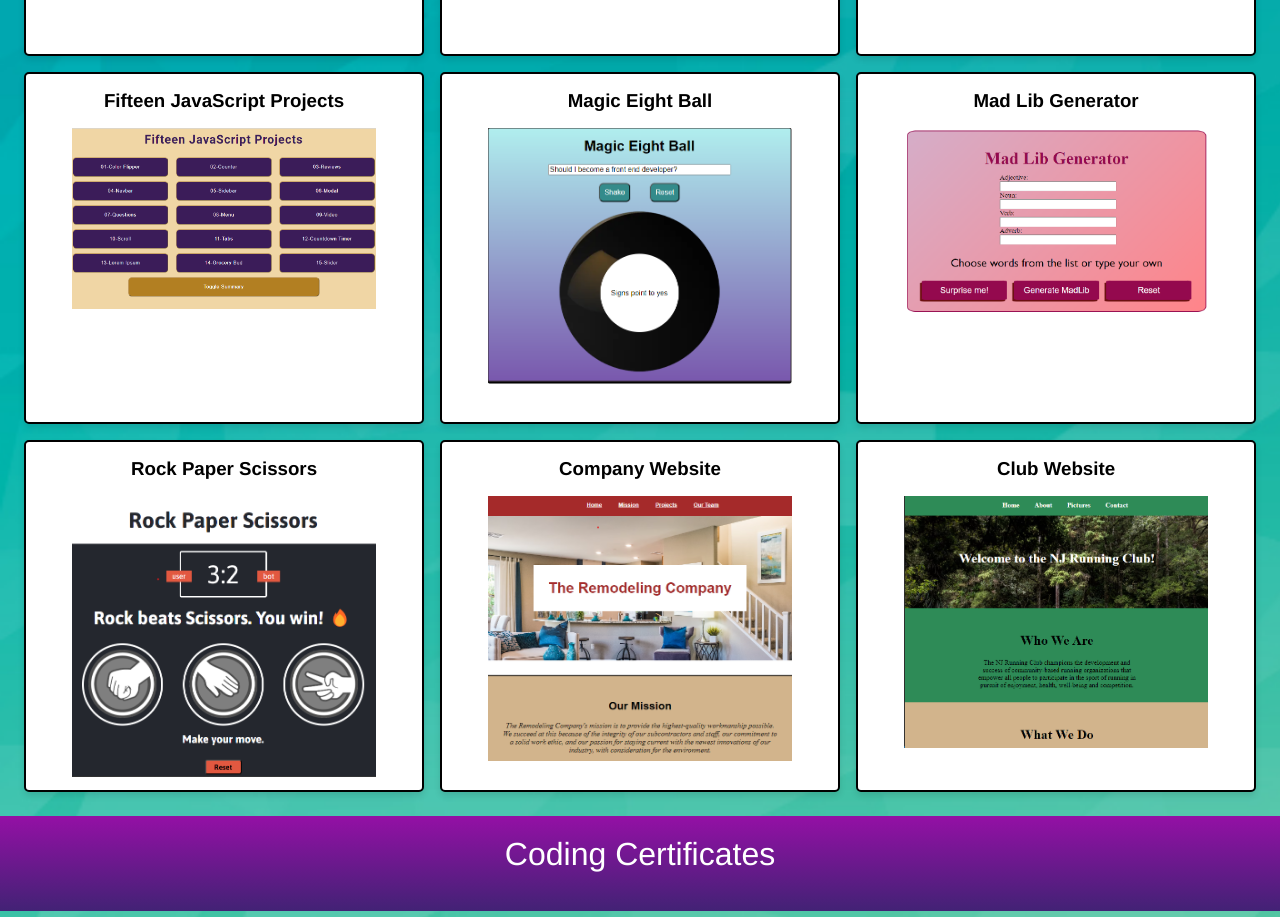
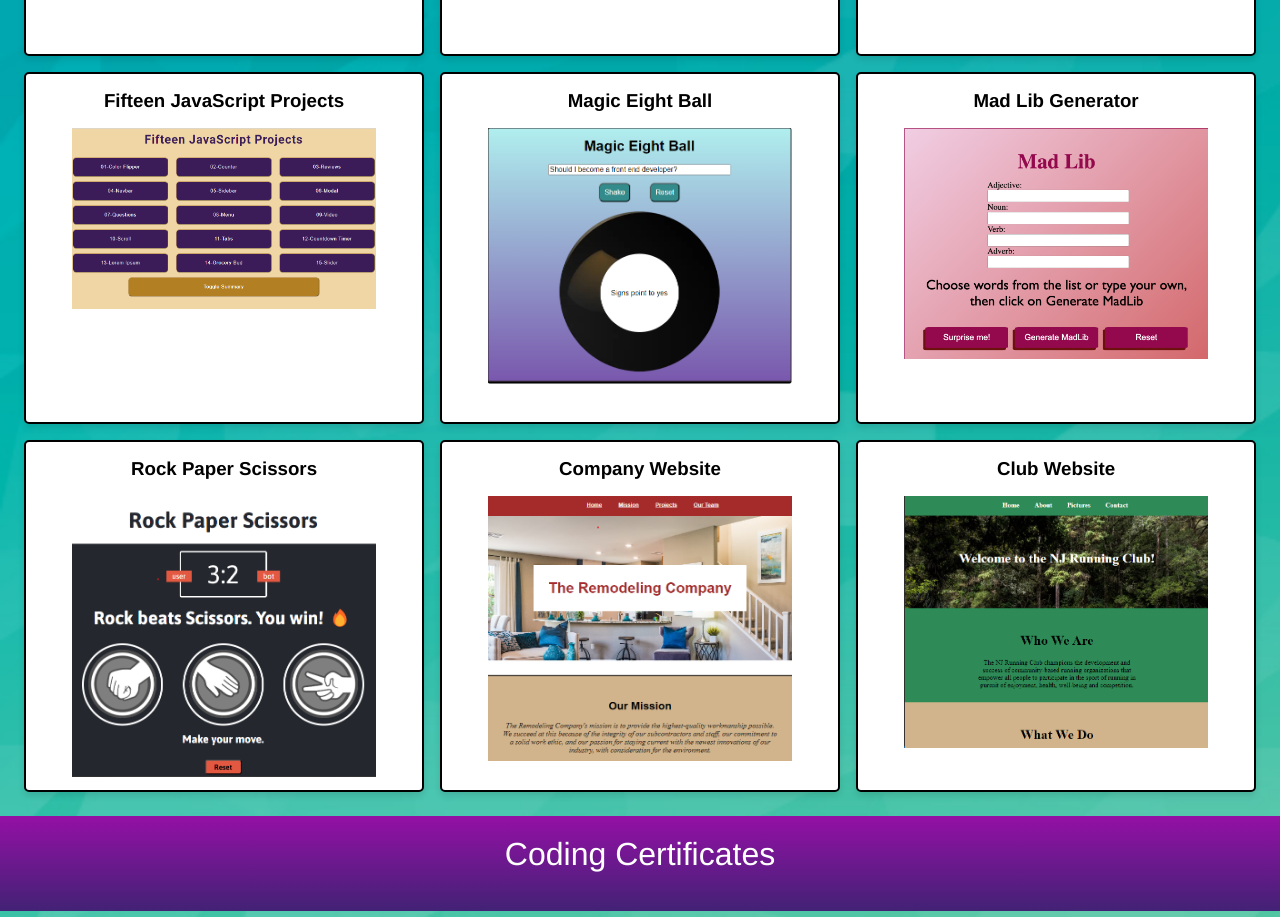
Before and after one commit to AnnieMcMahon/portfolio-v3, a React (Vite) app: page / in a window 1280 px wide. Shown: the part 1301-2218 px from the top of the page. Built offline with nearby package versions, Linux system fonts and the light colour scheme; the HTML template or start-up script is replaced by a standard one.

Commit message:
updated Mad Lib card

```diff
--- a/src/assets/cards.ts
+++ b/src/assets/cards.ts
@@ -90,13 +90,13 @@ export default [
    {
     id: 8,
     title: "Mad Lib Generator",
-    image: "images/mad-lib.png",
-    technology: "HTML, CSS, JavaScript",
-    summary: "The purpose of this project was to generate random messages using JavaScript coding. This was my first JavaScript project on Codecademy.",
-    gitHubLink: "https://github.com/AnnieMcMahon/mixed_messages",
-    gitHubTitle: "mixed_messages",
-    webPageLink: "https://anniemcmahon.github.io/mixed_messages/",
-    webPageTitle: "mixed_messages"
+    image: "images/mad-lib2.png",
+    technology: "CSS, Typescript, React",
+    summary: "This app generates a Mad Lib sentence using words chosen by the user or generated randomly.",
+    gitHubLink: "https://github.com/AnnieMcMahon/mad-lib",
+    gitHubTitle: "mad-lib",
+    webPageLink: "https://mad-lib-nine.vercel.app/",
+    webPageTitle: "mad-lib-nine.vercel.app"
    },
    {
     id: 9,
```
Also changed, not shown: public/images/mad-lib2.png (added).
